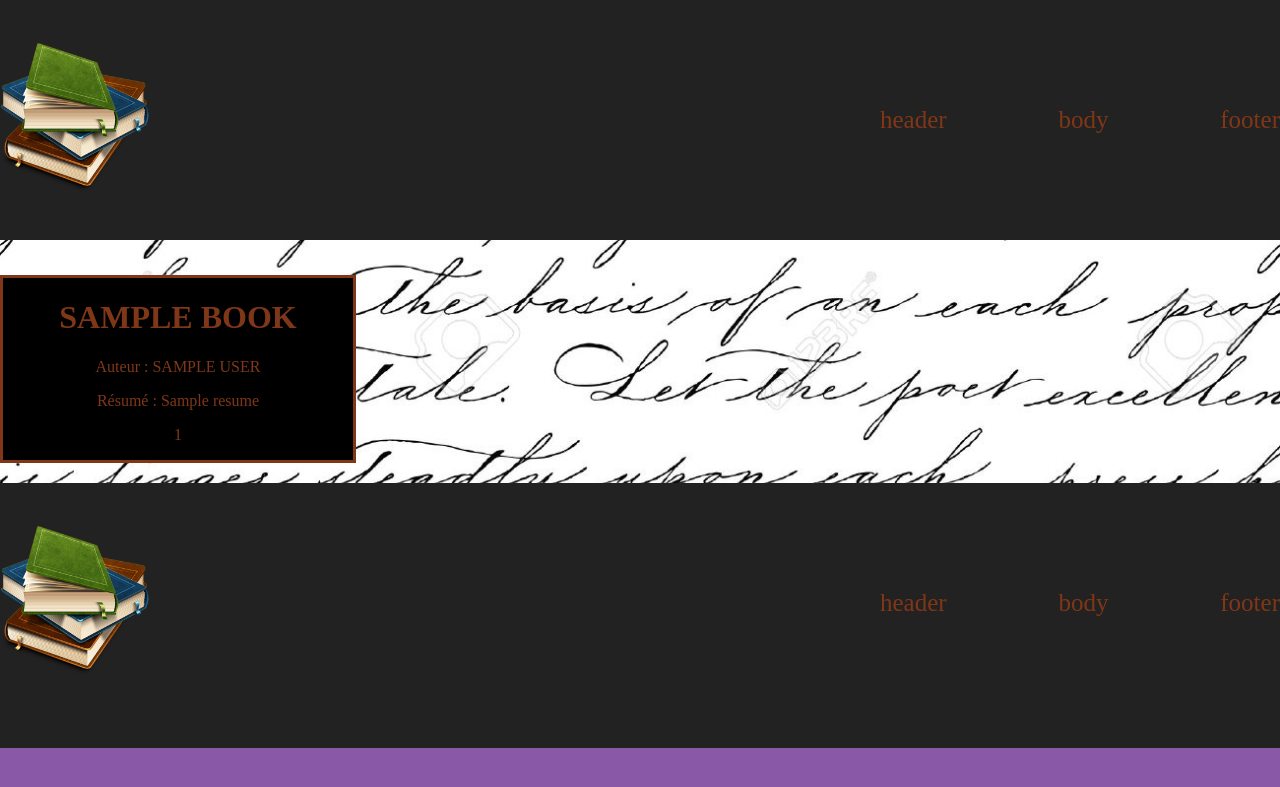
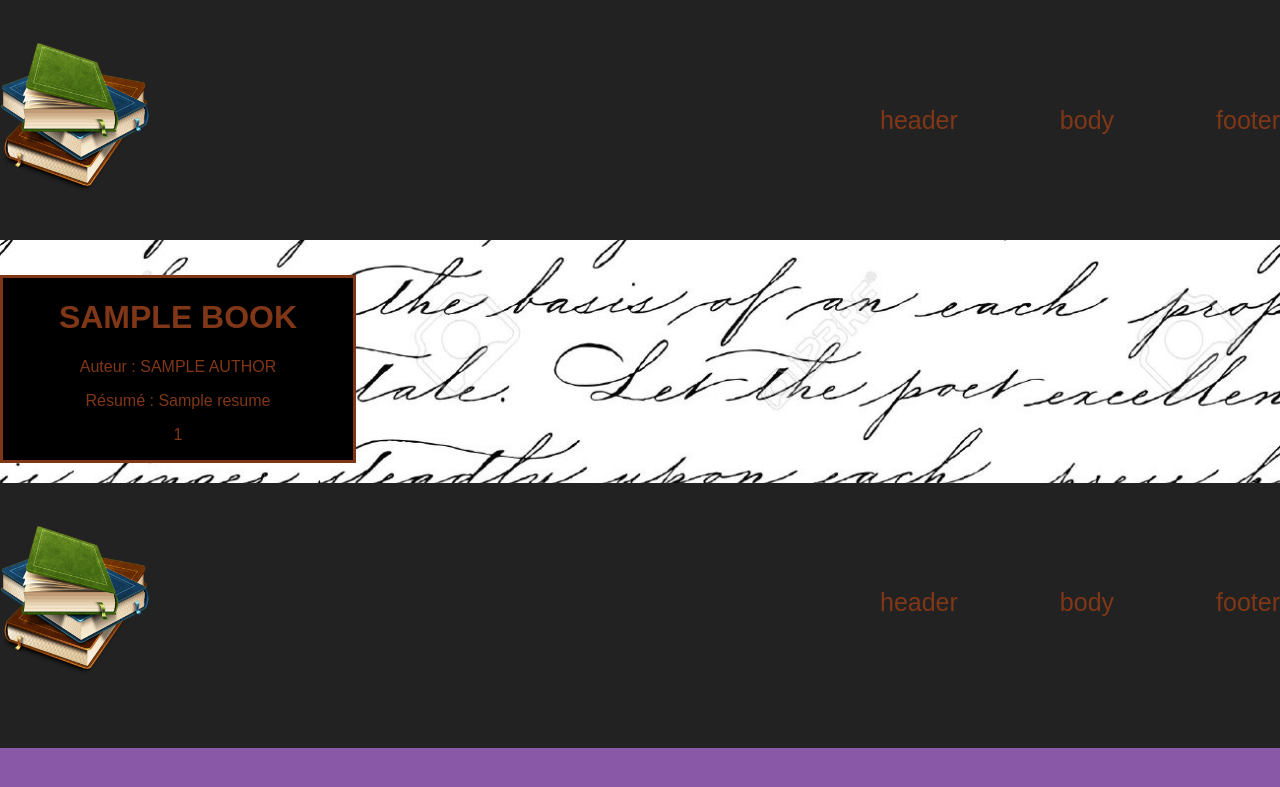
Before and after one commit to Vincent-Garret/librairie, a Symfony app: template templates/admin/book.html.twig in a window 1280 px wide. Shown: the top 787 px of the page. Run offline with Twig, Linux system fonts and the light colour scheme; the template is opened without the code that fills it: most values are stand-ins (such as "Sample title", 1, 10 or a date in 2020); some libraries are stand-ins or nearby versions.

Commit message:
fix foreign key author dans book

```diff
--- a/public/css/style.css
+++ b/public/css/style.css
@@ -3,6 +3,7 @@ body{
     text-align: center;
     color: white;
     margin: 0;
+    font-family: 'bangersregular', sans-serif;
 }
 .article{
     border:3px solid #803717;
--- a/public/js/script.js
+++ b/public/js/script.js
@@ -3,7 +3,7 @@ window.onscroll = function() { myFunction() };
 function myFunction() {
     if (document.body.scrollTop > 50 || document.documentElement.scrollTop > 50) {
         if (window.innerWidth > 50) {
-            document.getElementById("articles").classList.add("slideUp");
+            document.getElementsByClassName("articles")[0].classList.add("slideUp");
         }
     }
 }
--- a/src/Controller/front/HomeController.php
+++ b/src/Controller/front/HomeController.php
@@ -51,7 +51,7 @@ class HomeController extends AbstractController
         //je viens récuperer mes données exactement comme precedement
         $books = $bookRepository->find($id);
 
-        return $this->render('book.html.twig', [
+        return $this->render('front/book.html.twig', [
             'books' => $books
         ]);
     }
--- a/templates/admin/book.html.twig
+++ b/templates/admin/book.html.twig
@@ -2,7 +2,7 @@
 {% block content %}
     <div class = "article">
         <h1>{{ books.title|upper}}</h1>
-        <p>Auteur : {{ books.author|upper }}</p>
+        <p>Auteur : {{ books.author.name|upper }}</p>
         <p>Résumé : {{ books.resume }}</p>
         <p>{{ books.nbPages }}</p>
     </div>
--- a/templates/admin/books.html.twig
+++ b/templates/admin/books.html.twig
@@ -8,7 +8,7 @@
         {% for book in books %}
             <div class = "article">
                 <h1>{{ book.title|upper }}</h1>
-                <p>Auteur : {{ book.author|upper }}</p>
+                <p>Auteur : {{ book.author.name|upper }}</p>
                 <p>Resumé : {{ book.resume }}</p>
                 <p>{{ book.nbPages }}</p>
                 <a href="{{ path ('admin_book', {'id': book.id }) }}">Details</a>
--- a/templates/admin/search.html.twig
+++ b/templates/admin/search.html.twig
@@ -6,7 +6,7 @@
         {% for book in books %}
             <div class="article">
                 <h1>{{ book.title|upper}}</h1>
-                <p>Auteur : {{ book.author|upper }}</p>
+                <p>Auteur : {{ book.author.name|upper }}</p>
                 <p>Résumé : {{ book.resume }}</p>
                 <p>{{ book.nbPages }}</p>
             </div>
--- a/templates/front/book.html.twig
+++ b/templates/front/book.html.twig
@@ -2,7 +2,7 @@
 {% block content %}
     <div class = "article">
         <h1>{{ books.title|upper}}</h1>
-        <p>Auteur : {{ books.author|upper }}</p>
+        <p>Auteur : {{ books.author.name|upper }}</p>
         <p>Résumé : {{ books.resume }}</p>
         <p>{{ books.nbPages }}</p>
     </div>
--- a/templates/front/books.html.twig
+++ b/templates/front/books.html.twig
@@ -8,7 +8,7 @@
             {% for book in books %}
                 <div class = "article" >
                     <h1>{{ book.title|upper }}</h1>
-                    <p>Auteur : {{ book.author|upper }}</p>
+                    <p>Auteur : {{ book.author.name|upper }}</p>
                     <p>Resumé : {{ book.resume }}</p>
                     <p>{{ book.nbPages }}</p>
                     <a href="{{ path ('book', {'id': book.id }) }}">Details</a>
--- a/templates/front/search.html.twig
+++ b/templates/front/search.html.twig
@@ -6,7 +6,7 @@
         {% for book in books %}
             <div class="article">
                 <h1>{{ book.title|upper}}</h1>
-                <p>Auteur : {{ book.author|upper }}</p>
+                <p>Auteur : {{ book.author.name|upper }}</p>
                 <p>Résumé : {{ book.resume }}</p>
                 <p>{{ book.nbPages }}</p>
             </div>
```
Also changed, not shown: src/Entity/Book.php (+25 -13 lines).
